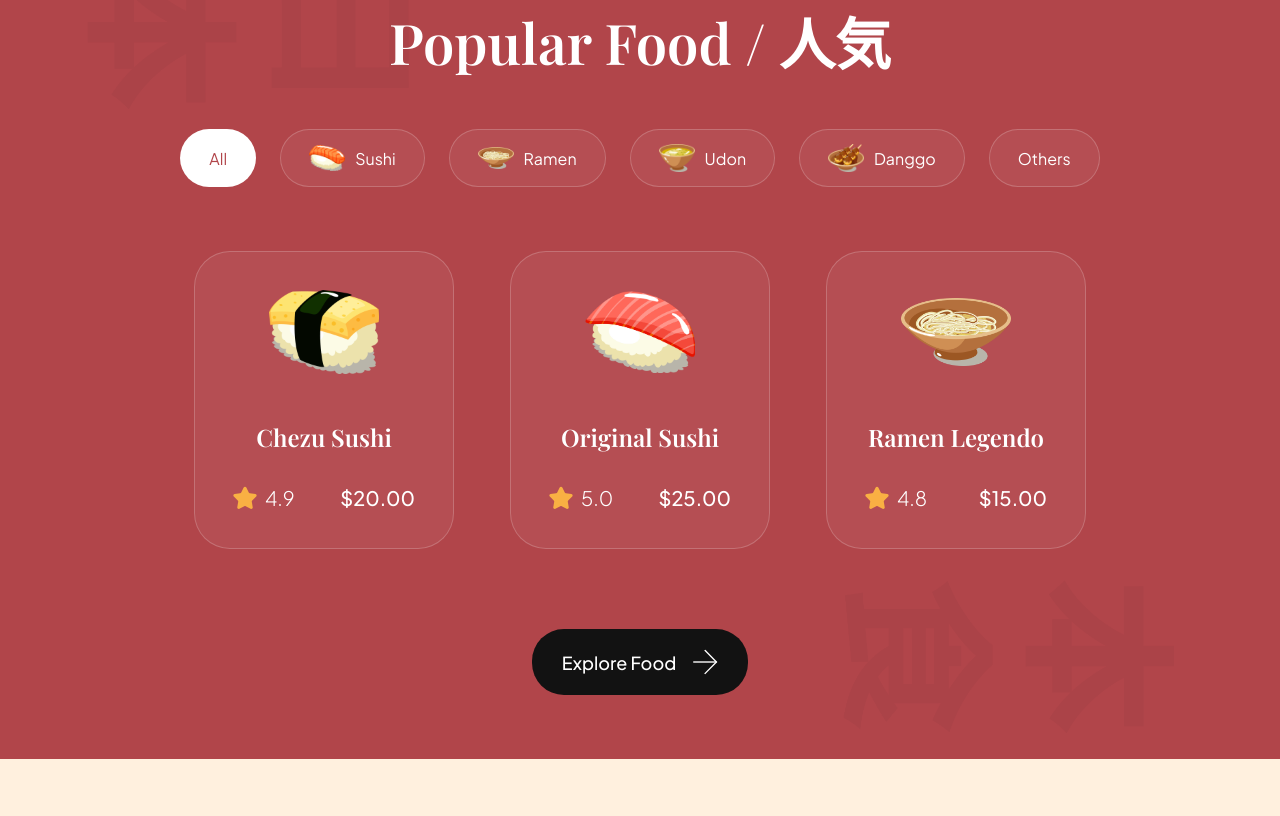
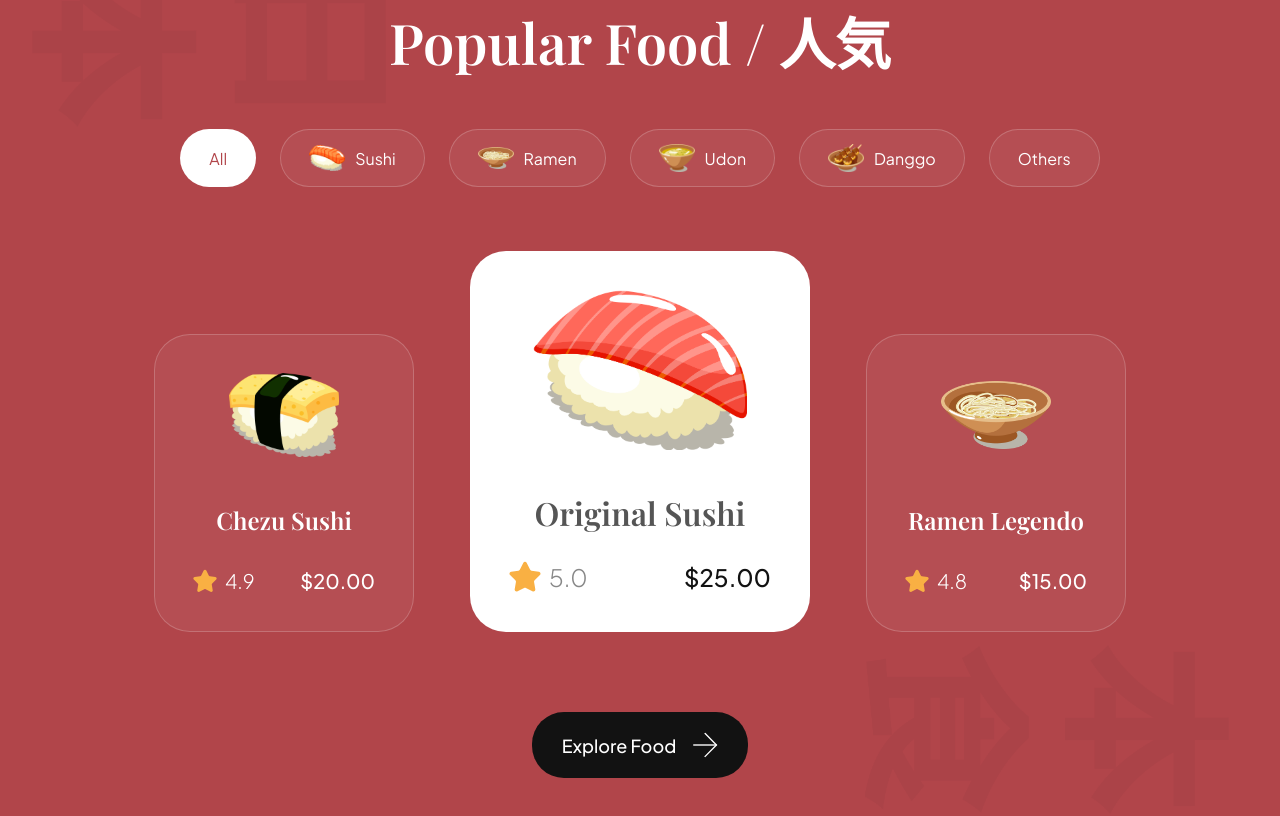
Before and after one commit to 0xSravan03/sushi-website, a website built with Vite: page index.html in a window 1280 px wide. Shown: the part 1578-2394 px from the top of the page. Before the commit the page ends 2337 px from the top, so only its background shows below. Built offline with nearby package versions, Linux system fonts and the light colour scheme.

Commit message:
completed popular foods section

```diff
--- a/css/sections/popular.css
+++ b/css/sections/popular.css
@@ -157,3 +157,33 @@
     font-family: var(--plus-jakarta-sans);
     color: #fff;
 }
+
+.popular-foods__card.active-card {
+    background: #fff;
+    min-width: 340px;
+}
+
+.popular-foods__card.active-card .popular-foods__card-img {
+    width: 214px;
+    height: 160px;
+}
+
+.popular-foods__card.active-card .popular-foods__card-title {
+    color: var(--black-500);
+    font-size: 32px;
+}
+
+.popular-foods__card.active-card .popular-foods__card-rating img {
+    width: 32px;
+    height: 32px;
+}
+
+.popular-foods__card.active-card .popular-foods__card-rating p {
+    font-size: 24px;
+    color: var(--gray-100);
+}
+
+.popular-foods__card.active-card .popular-foods__card-price {
+    font-size: 24px;
+    color: var(--secondary-color);
+}
--- a/css/style.css
+++ b/css/style.css
@@ -14,6 +14,8 @@
     --primary-color: #b1454a;
     --secondary-color: #121212;
     --color-white: #fff;
+    --black-500: #555555;
+    --gray-100: #888888;
 }
 
 /* Resetting default browser settings */
--- a/index.html
+++ b/index.html
@@ -148,7 +148,7 @@
         </article>
 
         <article class="popular-foods__card active-card">
-          <img src="assets/sushi-11.png" alt="sushi12" />
+          <img class="popular-foods__card-img" src="assets/sushi-11.png" alt="sushi12" />
           <h4 class="popular-foods__card-title">Original Sushi</h4>
           <div class="popular-foods__card-details flex-between">
             <div class="popular-foods__card-rating">
```
